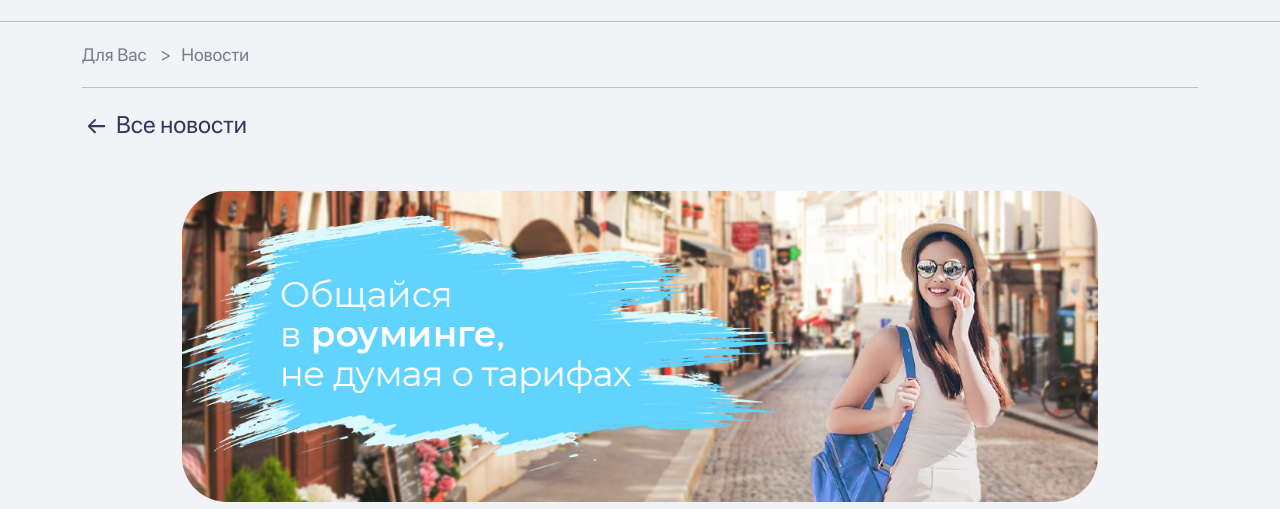
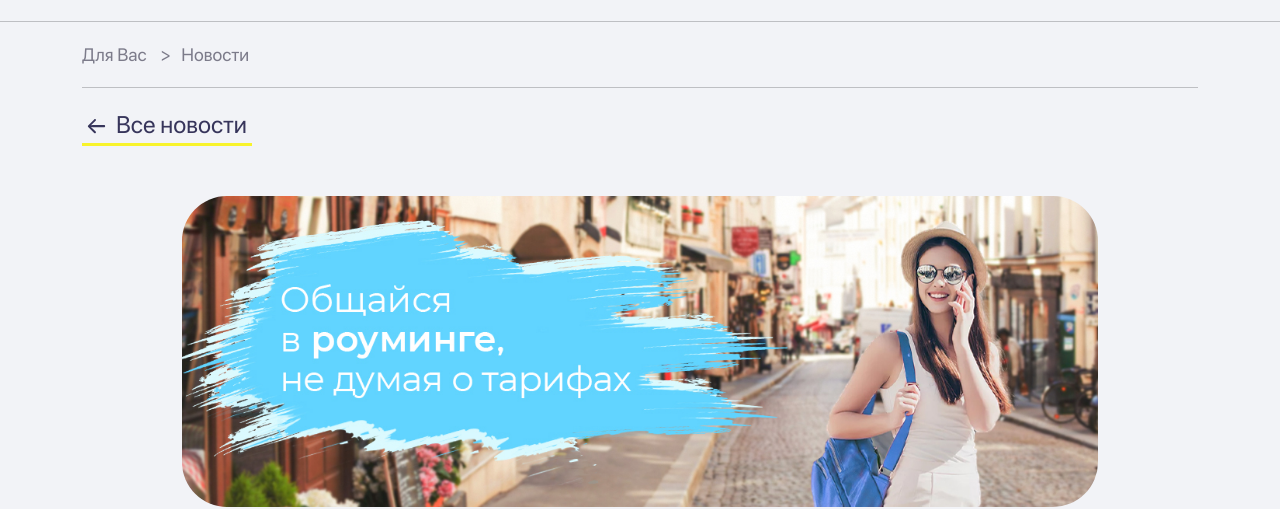
Before and after one commit to sgu6ena/idc, a plain HTML site: page news-item.html in a window 1280 px wide. In both pictures the pointer is over the element "Все новости". Shown: the part 76-585 px from the top of the page. Drawn offline with nearby package versions, Linux system fonts and the light colour scheme.

Commit message:
Add files via upload

```diff
--- a/style/news.css
+++ b/style/news.css
@@ -73,14 +73,28 @@ hr {
     color: var(--title-second);
 }
 
+.backward{
+    background: linear-gradient(var(--second-accent), var(--second-accent)) left bottom;
+    padding-bottom: 5px;
+    background-size: 0% 3px;
+    background-repeat: no-repeat;
+}
+
+.backward:hover{
+    transition: all 0.45s;
+    background-size: 170px 3px;
+}
+
 .backward-link {
     text-decoration: none;
     color: var(--title-second);
     font-family: 'San Francisco Pro';
-
     font-size: 24px;
     line-height: 29px;
+}
 
+.backward-link:hover{
+    color: var(--title-second);
 }
 
 .arrow-backward {
```
Also changed, not shown: news.html (+1 -0 lines).
